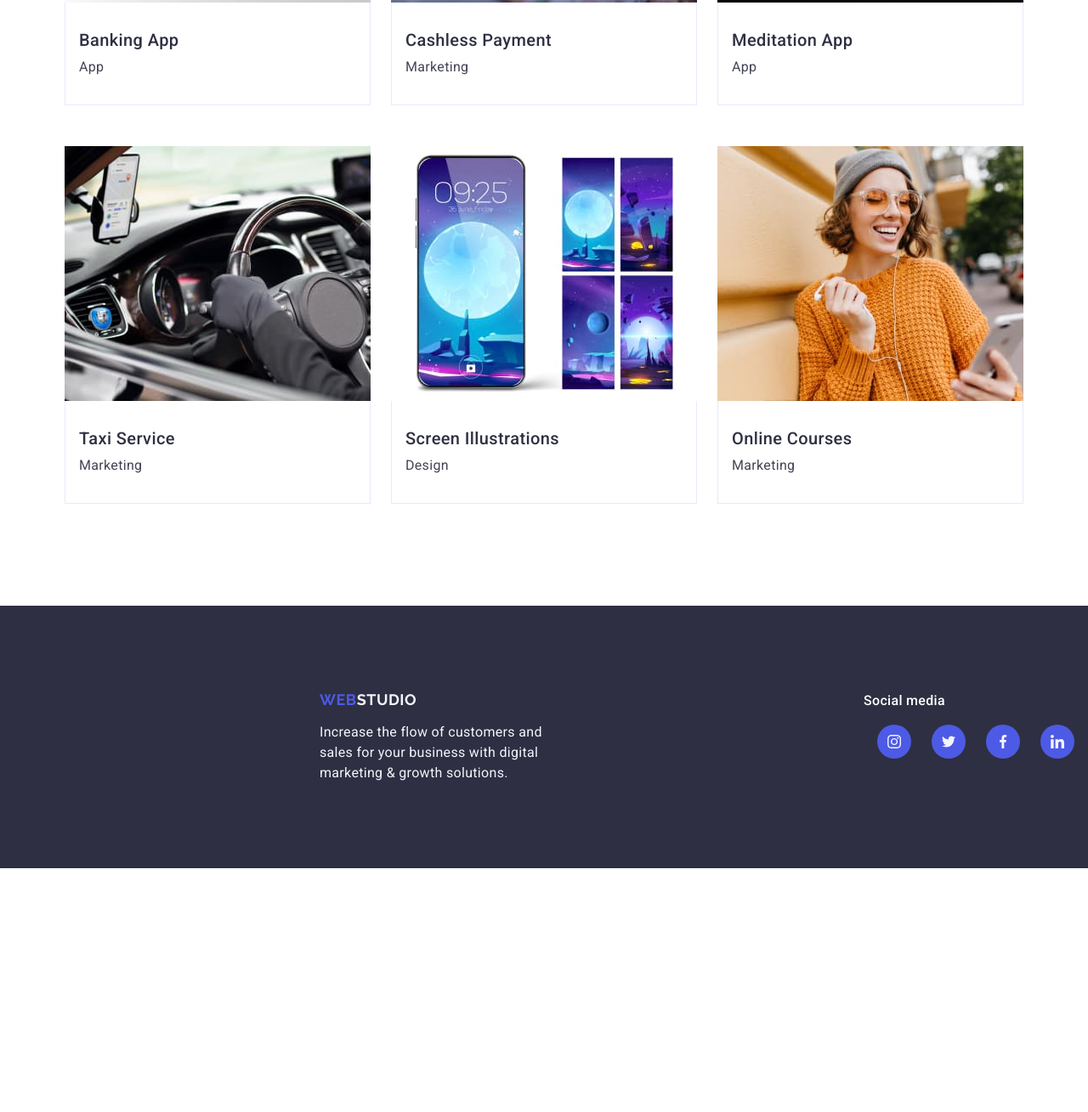
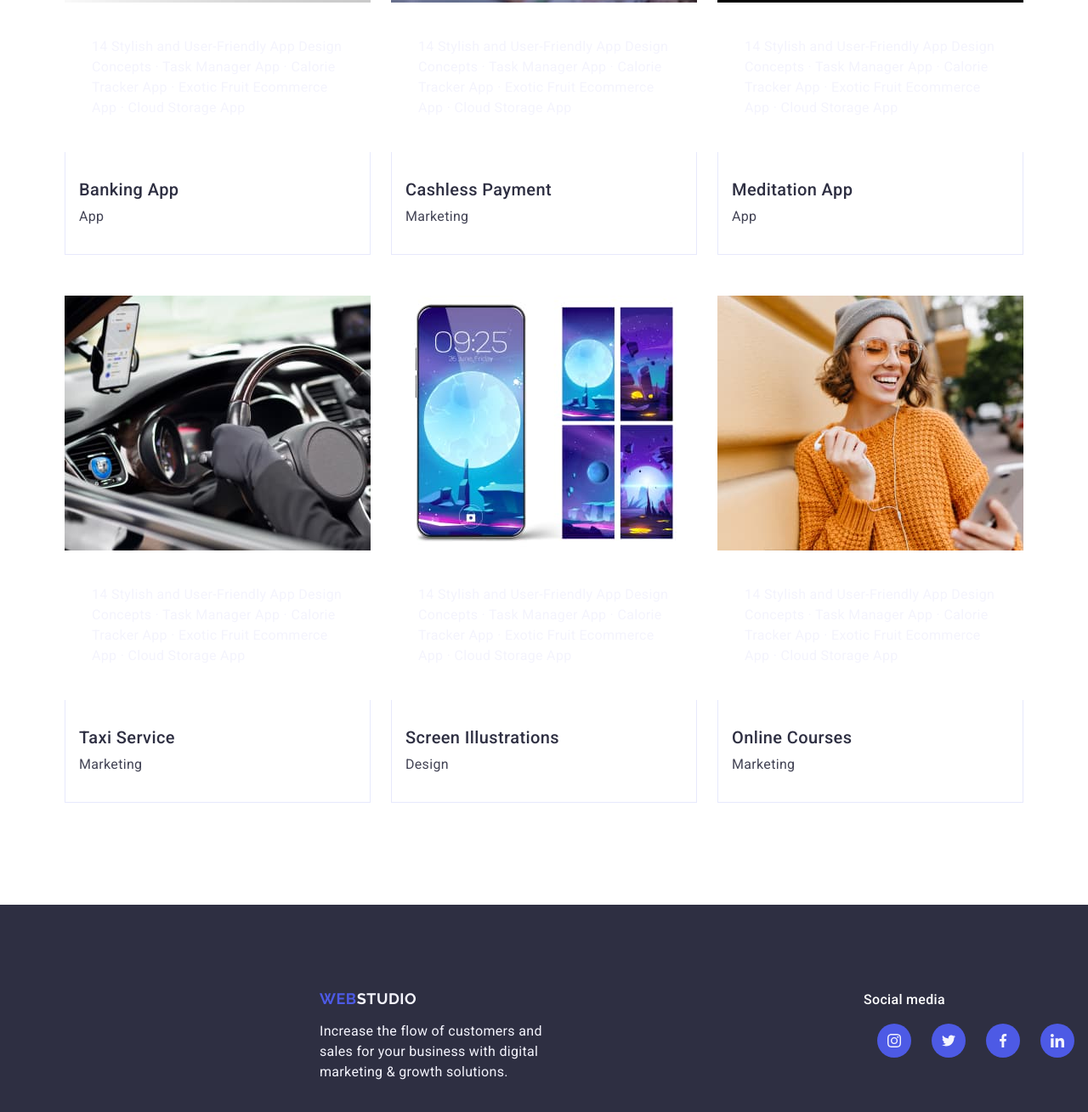
Before and after one commit to DertseK/goit-markup-hw-04, a plain HTML site: page index.html in a window 1280 px wide. Shown: the part 2397-3706 px from the top of the page at 85% size. Before the commit the page ends 3419 px from the top, so only its background shows below. Drawn offline with nearby package versions, Linux system fonts and the light colour scheme.

Commit message:
Update index.html

```diff
--- a/index.html
+++ b/index.html
@@ -295,13 +295,12 @@
             <li class="otmsli">
               <div class="otmslicov">
                 <img src="./images/imgbank.jpg" alt="image" width="360" />
-                <div class="otmslicov2">
                 <p class="otmslicovp">
                   14 Stylish and User-Friendly App Design Concepts · Task
-                    Manager App · Calorie Tracker App · Exotic Fruit Ecommerce
-                    App · Cloud Storage App
+                  Manager App · Calorie Tracker App · Exotic Fruit Ecommerce App
+                  · Cloud Storage App
                 </p>
-                </div>
+                <div class="otmslicov2"></div>
               </div>
 
               <div class="somediv">
@@ -312,13 +311,12 @@
             <li class="otmsli">
               <div class="otmslicov">
                 <img src="./images/imgcashless.jpg" alt="image" width="360" />
-                <div class="otmslicov2">
                 <p class="otmslicovp">
                   14 Stylish and User-Friendly App Design Concepts · Task
-                    Manager App · Calorie Tracker App · Exotic Fruit Ecommerce
-                    App · Cloud Storage App
+                  Manager App · Calorie Tracker App · Exotic Fruit Ecommerce App
+                  · Cloud Storage App
                 </p>
-                </div>
+                <div class="otmslicov2"></div>
               </div>
 
               <div class="somediv">
@@ -329,13 +327,12 @@
             <li class="otmsli">
               <div class="otmslicov">
                 <img src="./images/imgmedit.jpg" alt="image" width="360" />
-                <div class="otmslicov2">
                 <p class="otmslicovp">
                   14 Stylish and User-Friendly App Design Concepts · Task
-                    Manager App · Calorie Tracker App · Exotic Fruit Ecommerce
-                    App · Cloud Storage App
+                  Manager App · Calorie Tracker App · Exotic Fruit Ecommerce App
+                  · Cloud Storage App
                 </p>
-                </div>
+                <div class="otmslicov2"></div>
               </div>
 
               <div class="somediv">
@@ -346,13 +343,12 @@
             <li class="otmsli">
               <div class="otmslicov">
                 <img src="./images/imgtaxi.jpg" alt="image" width="360" />
-                <div class="otmslicov2">
                 <p class="otmslicovp">
                   14 Stylish and User-Friendly App Design Concepts · Task
-                    Manager App · Calorie Tracker App · Exotic Fruit Ecommerce
-                    App · Cloud Storage App
+                  Manager App · Calorie Tracker App · Exotic Fruit Ecommerce App
+                  · Cloud Storage App
                 </p>
-                </div>
+                <div class="otmslicov2"></div>
               </div>
 
               <div class="somediv">
@@ -363,13 +359,12 @@
             <li class="otmsli">
               <div class="otmslicov">
                 <img src="./images/imgscreen.jpg" alt="image" width="360" />
-                <div class="otmslicov2">
                 <p class="otmslicovp">
                   14 Stylish and User-Friendly App Design Concepts · Task
-                    Manager App · Calorie Tracker App · Exotic Fruit Ecommerce
-                    App · Cloud Storage App
+                  Manager App · Calorie Tracker App · Exotic Fruit Ecommerce App
+                  · Cloud Storage App
                 </p>
-                </div>
+                <div class="otmslicov2"></div>
               </div>
 
               <div class="somediv">
@@ -380,13 +375,12 @@
             <li class="otmsli">
               <div class="otmslicov">
                 <img src="./images/imgonline.jpg" alt="image" width="360" />
-                <div class="otmslicov2">
                 <p class="otmslicovp">
                   14 Stylish and User-Friendly App Design Concepts · Task
-                    Manager App · Calorie Tracker App · Exotic Fruit Ecommerce
-                    App · Cloud Storage App
+                  Manager App · Calorie Tracker App · Exotic Fruit Ecommerce App
+                  · Cloud Storage App
                 </p>
-                </div>
+                <div class="otmslicov2"></div>
               </div>
 
               <div class="somediv">
```
Lines whose indentation alone changed are shown as unchanged.
